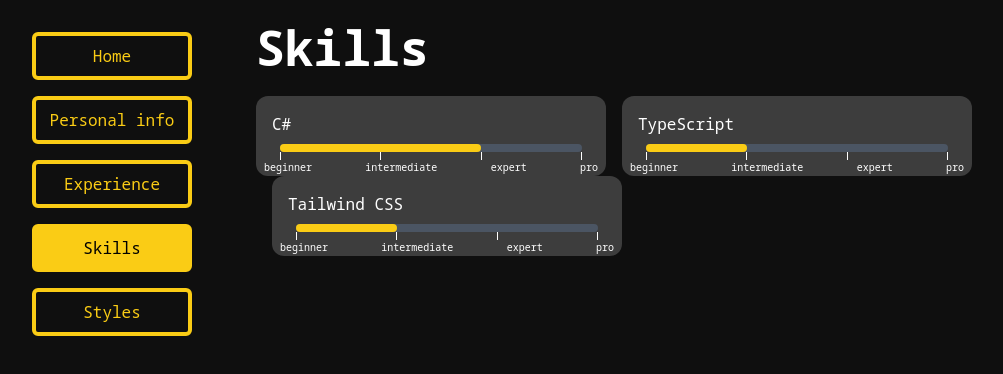
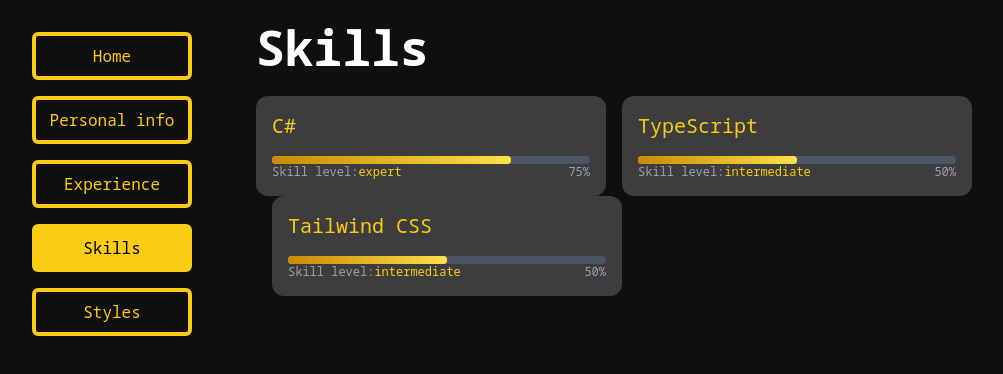
Before and after one commit to mattbos97/cv-frontend, a Next.js app: page /skills in a window 1280 px wide. Shown: the top 374 px of the page, without its empty margins (16-1019 px from the left). Built offline with nearby package versions, Linux system fonts and the light colour scheme.

Commit message:
Created skill cards

```diff
--- /dev/null
+++ b/app/creator/page.tsx
@@ -0,0 +1,9 @@
+import SkillCard from "@/app/ui/SkillCard";
+
+export default function Creator(){
+    return(
+        <div className={'flex flex-1 justify-center items-center'}>
+            <SkillCard name={'C#'} level={'intermediate'}/>
+        </div>
+    );
+}
--- a/app/lib/Skill.ts
+++ /dev/null
@@ -1,11 +0,0 @@
-export interface Skill{
-    name: string,
-    level: 'beginner' | 'intermediate' | 'expert' | 'pro'
-}
-
-export const levelToPercentage: Record<string, number> = {
-    'beginner': 0,
-    'intermediate': 33.33,
-    'expert': 66.66,
-    'pro': 100
-}
--- a/app/skills/page.tsx
+++ b/app/skills/page.tsx
@@ -1,7 +1,6 @@
-import SkillCard from '@/app/ui/SkillCard';
-import {Skill} from "@/app/lib/Skill";
+import SkillCard, {SkillCardProps} from '@/app/ui/SkillCard';
 
-const skills: Skill[] = [
+const skills: SkillCardProps[] = [
     { name: 'C#', level: 'expert'},
     { name: 'TypeScript', level: 'intermediate'},
     { name: 'Tailwind CSS', level: 'intermediate'}
@@ -12,7 +11,7 @@ export default function Page(){
         <div className={'flex flex-col p-4'}>
             <h1>Skills</h1>
             <div className={"flex flex-row flex-wrap py-4 space-x-4"}>
-                {skills.map((skill) => <SkillCard key={skill.name} skill={skill}/>)}
+                {skills.map((skill) => <SkillCard key={skill.name} name={skill.name} level={skill.level}/>)}
             </div>
         </div>
     );
--- a/app/ui/SkillCard.tsx
+++ b/app/ui/SkillCard.tsx
@@ -1,11 +1,45 @@
-import SkillLevelBar from "@/app/ui/SkillLevelBar";
-import {Skill} from "@/app/lib/Skill";
 
-export default function SkillCard({ skill }: {skill: Skill}){
-    return(
-        <div className={"bg-dark-secondary rounded-xl w-[350px] h-20 p-2"}>
-            <p className={"p-2"}>{skill.name}</p>
-            <SkillLevelBar skill={skill}/>
+type SkillLevel = 'beginner' | 'intermediate' | 'expert' | 'pro';
+const skillLevelToPercentage: Record<SkillLevel, string> = {
+    beginner: '25',
+    intermediate: '50',
+    expert: '75',
+    pro: '100'
+}
+
+export interface SkillCardProps{
+    name: string,
+    level: SkillLevel
+}
+
+function ProgressBar(props: { skillLevel: SkillLevel }) {
+    return <div className={"w-full h-2 bg-gray-600 rounded-full"}>
+        <div
+            className={"h-full rounded-full bg-accent-yellow"}
+            style={{
+                width: skillLevelToPercentage[props.skillLevel] + "%"
+            }}
+        >
+            <div className={"h-full w-full rounded-full bg-gradient-to-r from-yellow-600 to-yellow-300"}/>
+        </div>
+    </div>;
+}
+
+function SkillLevelDescription(props: { skillLevel: SkillLevel }) {
+    return <div className={"w-full flex justify-between"}>
+                <span className={"text-gray-400 text-xs"}>Skill level:
+                    <span className={"text-accent-yellow"}>{props.skillLevel}</span>
+                </span>
+        <span className={"text-xs text-gray-400"}>{skillLevelToPercentage[props.skillLevel]}%</span>
+    </div>;
+}
+
+export default function SkillCard({name, level}: SkillCardProps) {
+    return (
+        <div className={"bg-dark-secondary rounded-xl w-[350px] p-4 flex flex-col justify-around"}>
+            <span className={'text-accent-yellow text-xl pb-4'}>{name}</span>
+            <ProgressBar skillLevel={level}/>
+            <SkillLevelDescription skillLevel={level}/>
         </div>
     );
 }
--- a/app/ui/SkillLevelBar.tsx
+++ /dev/null
@@ -1,28 +0,0 @@
-import {levelToPercentage, Skill} from "@/app/lib/Skill";
-
-const levels = Object.keys(levelToPercentage);
-
-function LevelAndStripe({text}: {text:string}){
-    return(
-        <>
-            <span className={'w-px h-2 bg-white'}/>
-            <p>{text}</p>
-        </>
-    );
-}
-
-export default function SkillLevelBar({skill}: { skill: Skill}){
-    return(
-        <div className={'flex flex-col'}>
-            <div className={"flex-none w-auto mx-4 bg-gray-600 rounded-full h-2"}>
-                <div className={"bg-accent-yellow rounded-full h-2"} style={{width: `${levelToPercentage[skill.level]}%`}}/>
-            </div>
-            <div className={'flex flex-row mx-4 justify-between'}>
-                {levels.map((_, index) => <span key={index} className={'w-px h-2 bg-white'}/>)}
-            </div>
-            <div className={'flex flex-row justify-between'}>
-                {levels.map((l) => <p className={"text-[10px]"} key={l}>{l}</p>)}
-            </div>
-        </div>
-    );
-}
```
